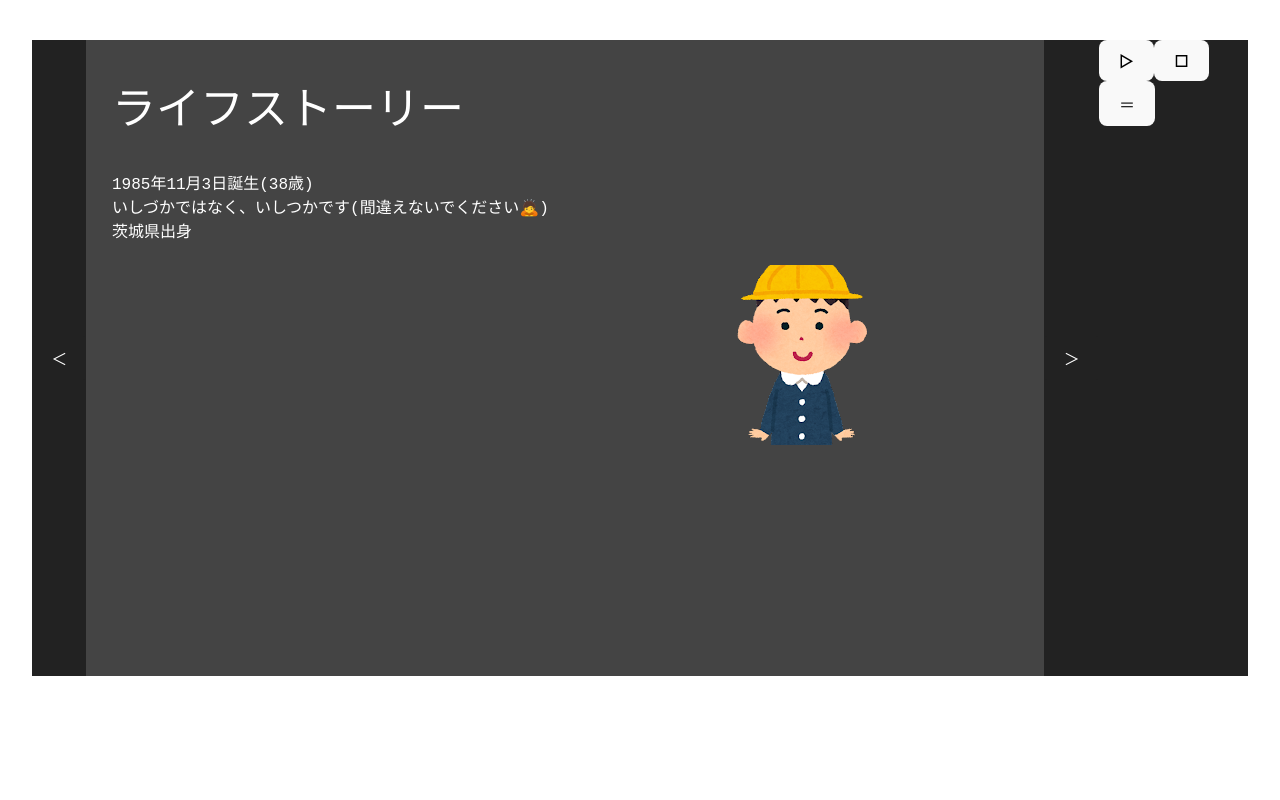
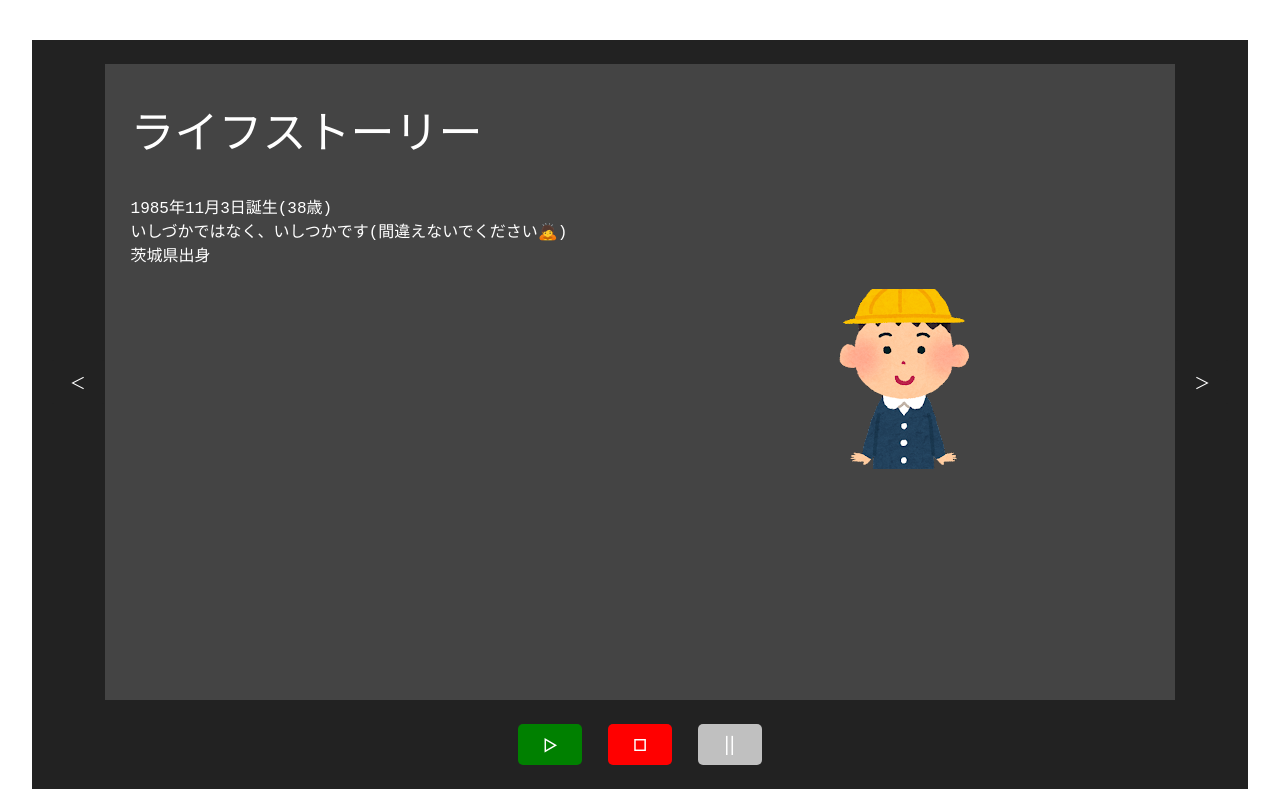
Before and after one commit to tak389/slideshow, a React (Vite) app: page / in a window 1280 px wide. Built offline with nearby package versions, Linux system fonts and the light colour scheme; no server answers.

Commit message:
サウンドバーのレイアウト修正・コード整形
Signed-off-by: tak389 <pupu8241t@gmail.com>

```diff
--- a/src/components/atoms/SoundButton/index.module.css
+++ b/src/components/atoms/SoundButton/index.module.css
@@ -0,0 +1,23 @@
+.play_button {
+    background-color: #008000;
+    color: #FFFFFF;
+    margin: 3vh 1vw;
+    width: 5vw;
+    border-radius: 5px;
+}
+
+.stop_button {
+    background-color: #FF0000;
+    color: #FFFFFF;
+    margin: 3vh 1vw;
+    width: 5vw;
+    border-radius: 5px;
+}
+
+.pause_button {
+    background-color: #C0C0C0;
+    color: #FFFFFF;
+    margin: 3vh 1vw;
+    width: 5vw;
+    border-radius: 5px;
+}
--- a/src/components/atoms/SoundButton/index.tsx
+++ b/src/components/atoms/SoundButton/index.tsx
@@ -1,18 +1,23 @@
-// @ts-ignore //TODO
-import useSound from 'use-sound';
+// import useSound from 'use-sound';
+import styles from './index.module.css'
 
 type Props = {
-  sound: string
+  path: string
 }
 
 const SoundButton = (props :Props): JSX.Element => {
-  const [play, { stop, pause }] = useSound(props.sound)
+  const audio = new Audio(props.path)
+
+  const stop = () => {
+    audio.pause()
+    audio.currentTime = 0
+  }
 
   return (
-    <div className=''>
-      <button onClick={() => play()}>▷</button>
-      <button onClick={() => stop()}>□</button>
-      <button onClick={() => pause()}>＝</button>
+    <div className={styles.button}>
+      <button className={styles.play_button} onClick={() => audio.play()}>▷</button>
+      <button className={styles.stop_button} onClick={stop}>□</button>
+      <button className={styles.pause_button} onClick={() => audio.pause()}>||</button>
     </div>
   )
 }
--- a/src/components/templates/SlideShowTemplate/index.module.css
+++ b/src/components/templates/SlideShowTemplate/index.module.css
@@ -3,6 +3,7 @@
   background-color: #222222;
   display: flex;
   justify-content: center;
+  padding-top: 3vh;
 
   .outside {
     display: flex;
@@ -21,3 +22,9 @@
   width: 700%;
   display: flex;
 }
+
+.sound_bar {
+  display: flex;
+  justify-content: center;
+  background-color: #222222;
+}
--- a/src/components/templates/SlideShowTemplate/index.tsx
+++ b/src/components/templates/SlideShowTemplate/index.tsx
@@ -54,6 +54,7 @@ const SlideShowTemplate = (props: Props): JSX.Element => {
     }
 
     return (
+        <div>
             <div className={styles.template}>
                 <span className={styles.outside}>
                     <SlideButton onClick={slidePrevPage}>＜</SlideButton>
@@ -72,8 +73,9 @@ const SlideShowTemplate = (props: Props): JSX.Element => {
                 <span className={styles.outside}>
                     <SlideButton onClick={slideNextPage}>＞</SlideButton>
                 </span>
-            <div>
-                <SoundButton sound={props.data.sounds[1].path}></SoundButton>
+            </div>
+            <div className={styles.sound_bar}>
+                <SoundButton path={props.data.sounds[1].path}></SoundButton>
             </div>
         </div>
     )
```
Lines whose indentation alone changed are shown as unchanged.
